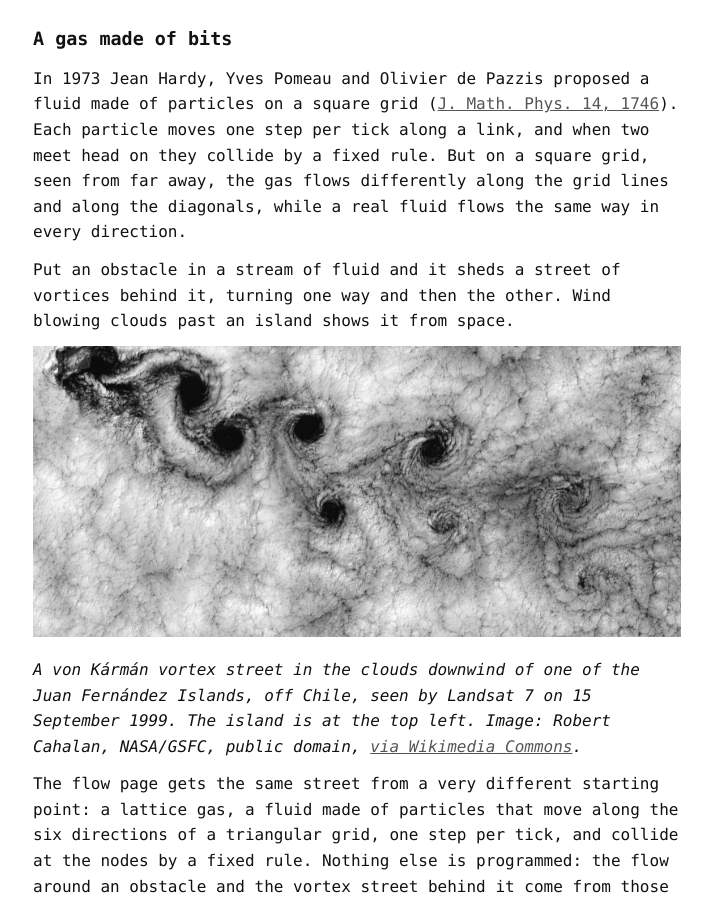
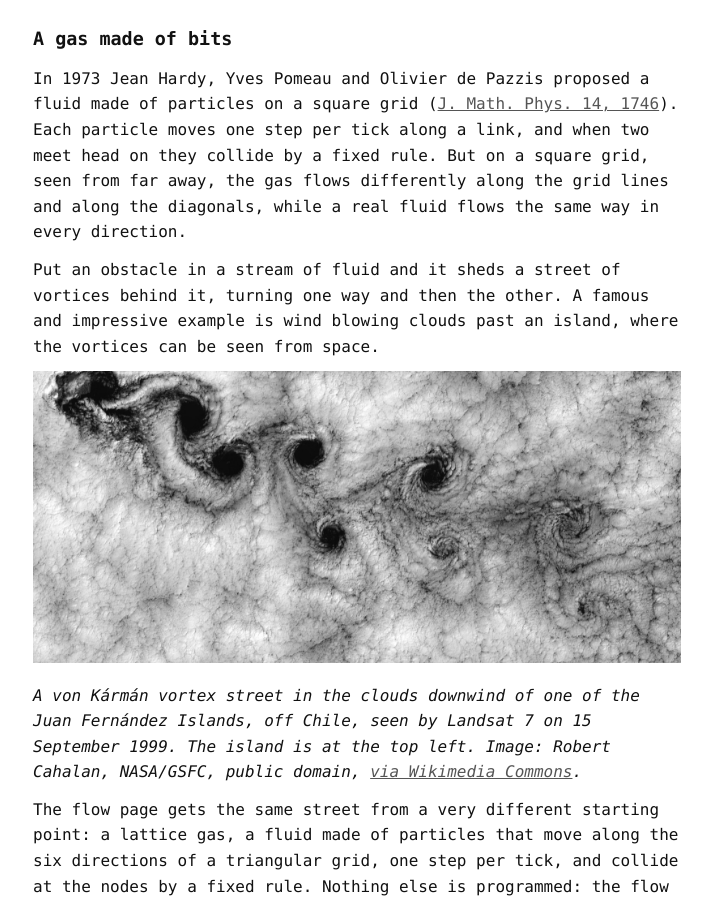
Before and after one commit to idle-intelligence/trucs.ai, a Jekyll site: the page built from blog/cellular-automata.md, in a window 1280 px wide and 900 px high, scrolled down 499 px. Shown: the whole window, without its empty margins (283-995 px from the left). Built offline with Jekyll 4.4.1, drawn with Linux system fonts in a browser that asks for light colours.

Commit message:
blog: the island example

```diff
--- a/blog/cellular-automata.md
+++ b/blog/cellular-automata.md
@@ -18,7 +18,7 @@ Read the code: [github.com/ilnmtlbnm/jacobi2000](https://github.com/ilnmtlbnm/ja
 
 In 1973 Jean Hardy, Yves Pomeau and Olivier de Pazzis proposed a fluid made of particles on a square grid ([J. Math. Phys. 14, 1746](https://doi.org/10.1063/1.1666248)). Each particle moves one step per tick along a link, and when two meet head on they collide by a fixed rule. But on a square grid, seen from far away, the gas flows differently along the grid lines and along the diagonals, while a real fluid flows the same way in every direction.
 
-Put an obstacle in a stream of fluid and it sheds a street of vortices behind it, turning one way and then the other. Wind blowing clouds past an island shows it from space.
+Put an obstacle in a stream of fluid and it sheds a street of vortices behind it, turning one way and then the other. A famous and impressive example is wind blowing clouds past an island, where the vortices can be seen from space.
 
 ![Clouds streaming past an island, forming a trail of vortices that turn in alternate directions.](/blog/images/juan-fernandez-vortices.jpg)
 
```
